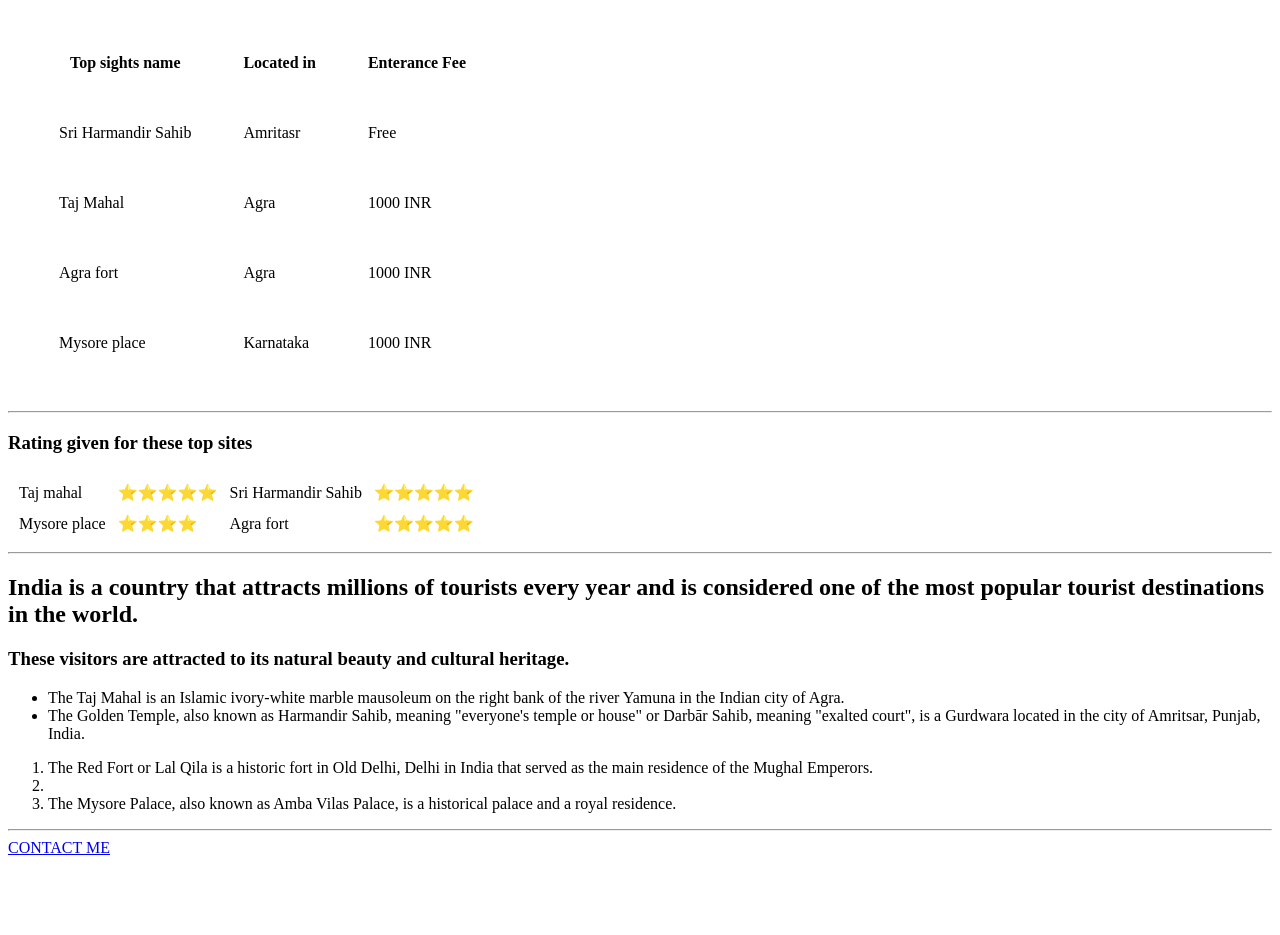
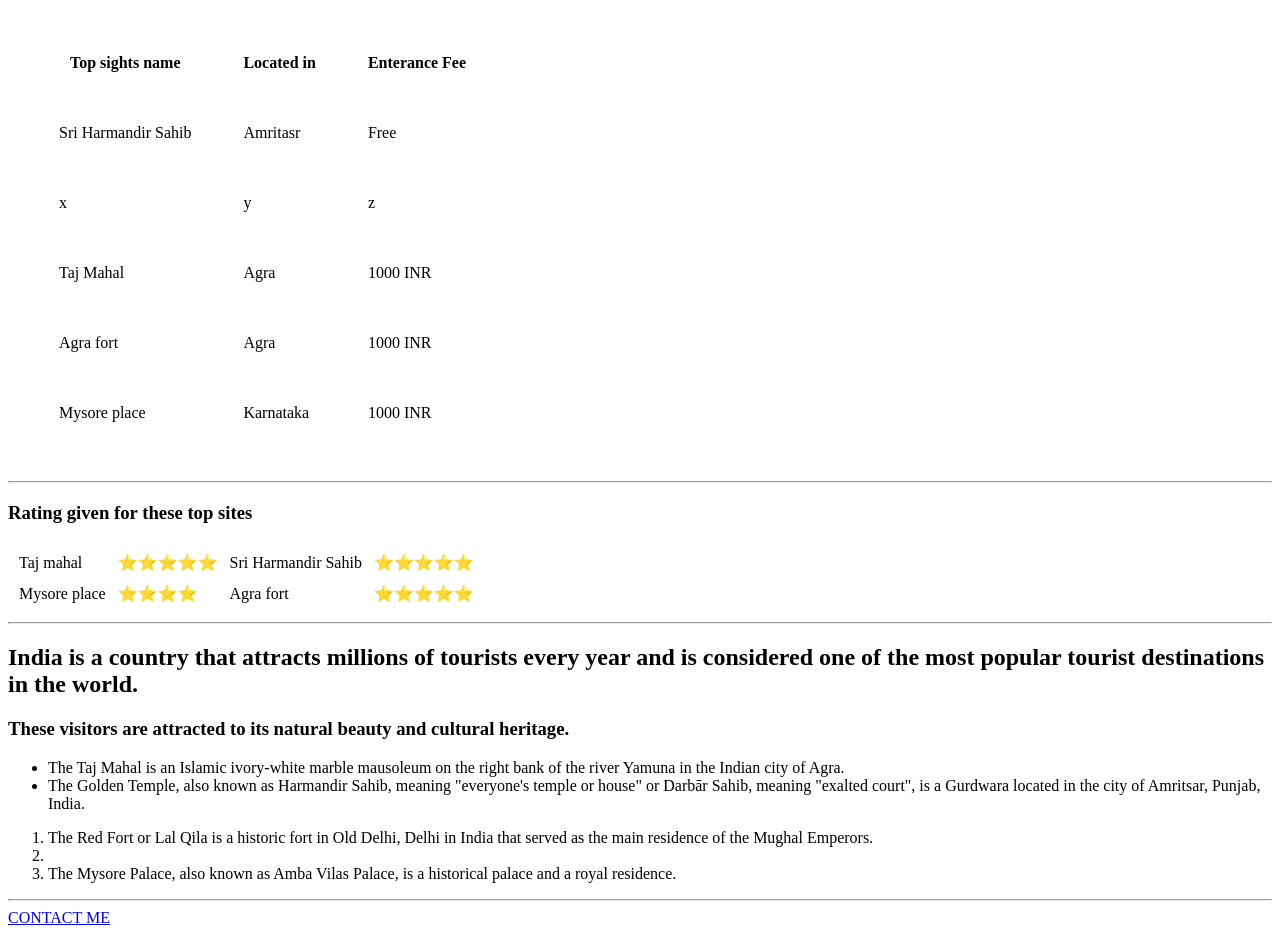
Before and after one commit to prathibha-bollu/WEB_DEVELOPMENT, a plain HTML site: page HTML_PRACTICE/intro_project.html in a window 1280 px wide. Shown: the part 843-1778 px from the top of the page. Before the commit the page ends 1708 px from the top, so only its background shows below. Drawn offline with Linux system fonts and the light colour scheme.

Commit message:
dummy_edit

```diff
--- a/HTML_PRACTICE/intro_project.html
+++ b/HTML_PRACTICE/intro_project.html
@@ -27,6 +27,11 @@
         <td>Sri Harmandir Sahib</td>
         <td>Amritasr</td>
         <td> Free</td>
+      </tr>
+      <tr>
+        <td>x</td>
+        <td>y</td>
+        <td>z</td>
       </tr>
       <tr>
         <td>Taj Mahal</td>
```
